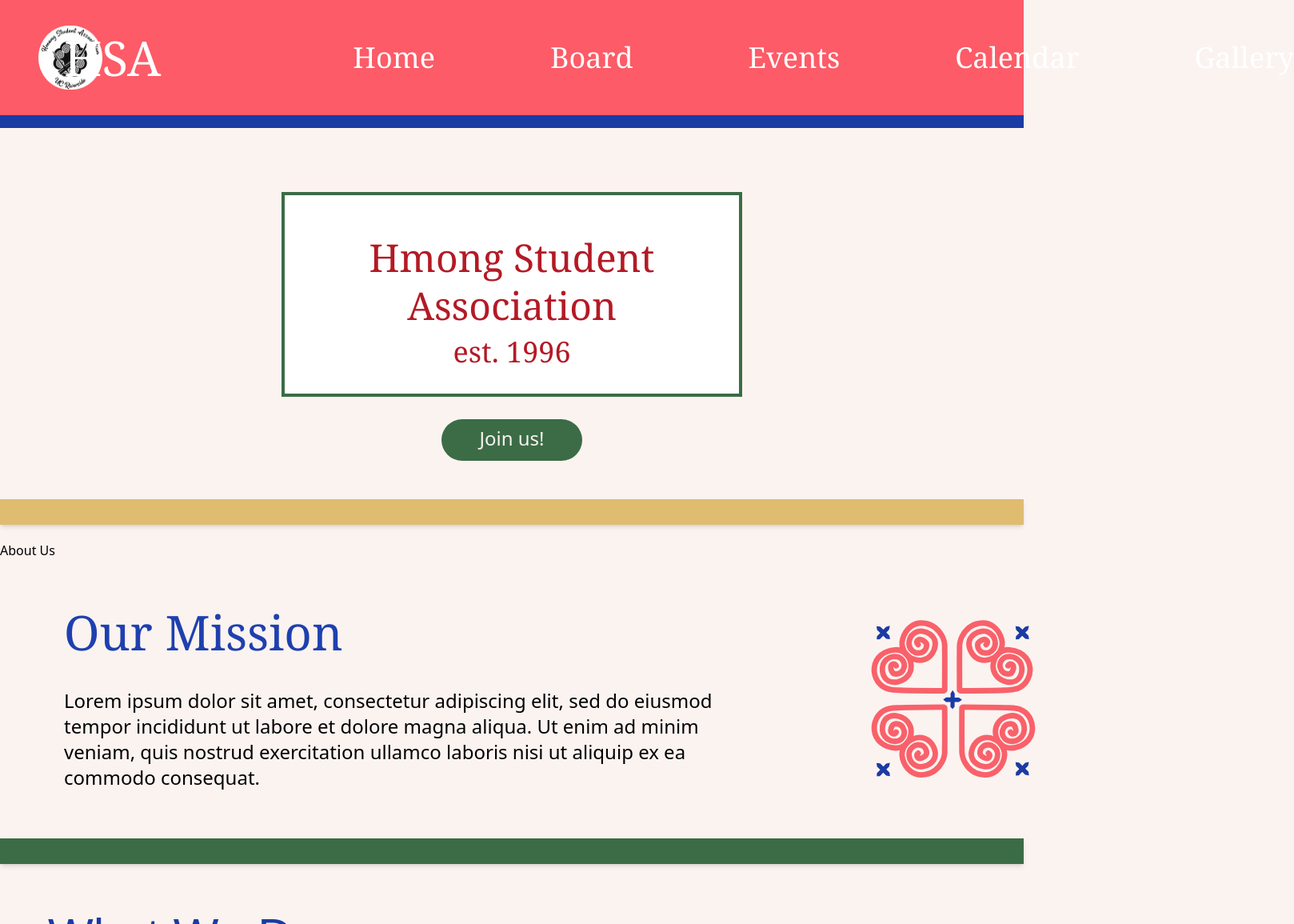
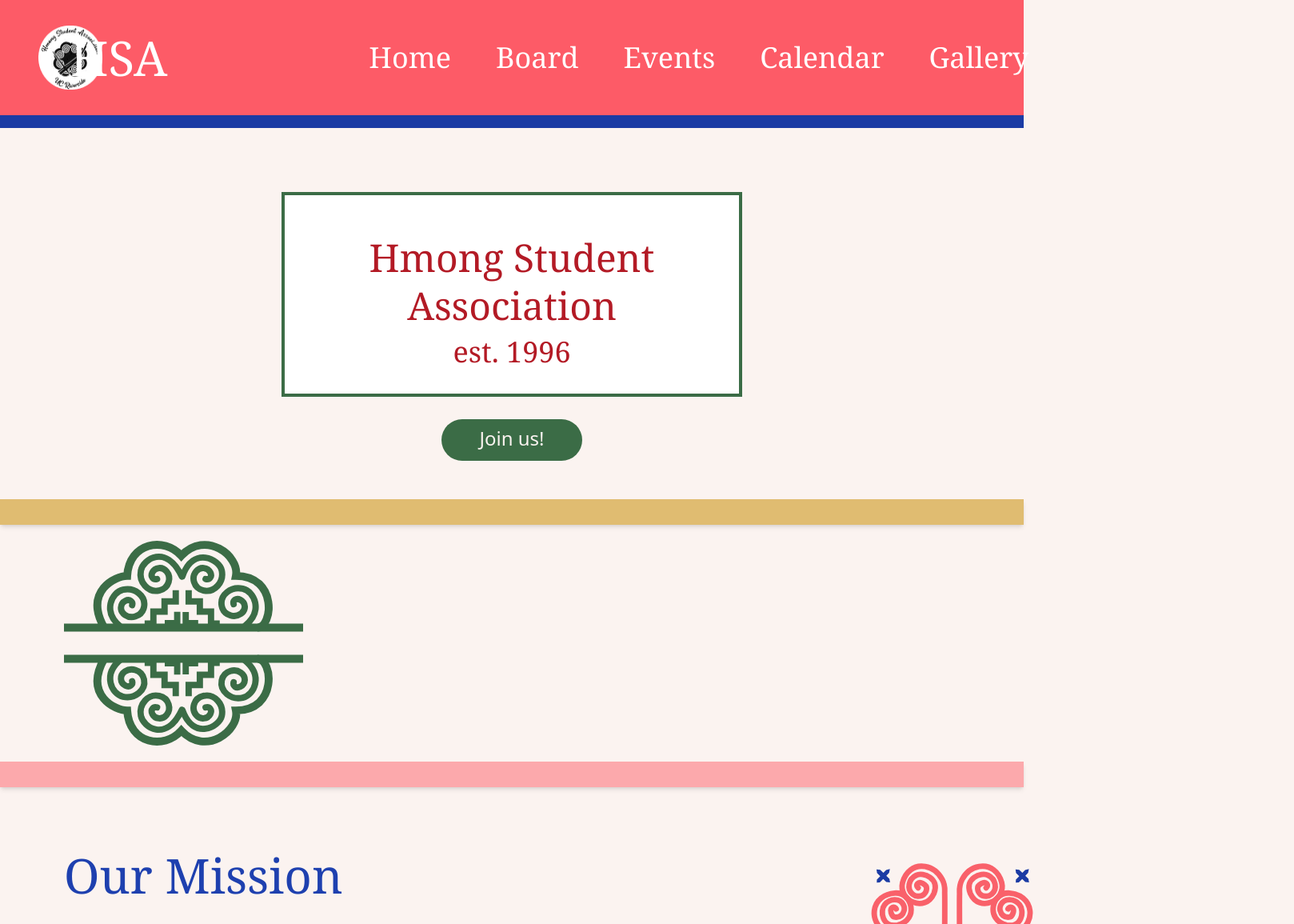
Before and after one commit to acm-ucr/hsa-website, a Next.js app: page / in a window 1280 px wide. Shown: the top 1155 px of the page at 80% size, 1618 px wide, since content can reach past the window. Built offline with nearby package versions, Linux system fonts and the light colour scheme; a web font is replaced by a local one.

Commit message:
Fixed navigation Bar

```diff
--- a/src/components/Navigation.tsx
+++ b/src/components/Navigation.tsx
@@ -1,10 +1,16 @@
 import Link from "next/link";
+//import { usePathname } from "next/navigation";
+//import { useEffect } from "react";
 
 const Navigation = () => {
+  // const pathName = usePathname();
+
+  // useEffect( () => {},[pathName]);
+
   return (
     <nav className="bg-hsa-pink-200 font-serif">
       <div className="mx-auto flex py-8 text-white">
-        <div className="flex items-center">
+        <div className="flex items-center gap-2">
           <Link href="/">
             <img
               src="/hsaImage.webp"
@@ -14,7 +20,7 @@ const Navigation = () => {
           </Link>
           <div className="text-6xl"> HSA</div>
         </div>
-        <ul className="ml-60 flex items-center space-x-36 text-4xl">
+        <ul className="ml-60 flex items-center gap-14 pl-3 text-4xl">
           <li className="hover:text-hsa-pink-300 hover:underline hover:decoration-[10px] hover:underline-offset-[12px]">
             <Link href="/home">Home</Link>
           </li>
--- a/src/components/home/About.tsx
+++ b/src/components/home/About.tsx
@@ -1,5 +1,22 @@
+import Image from "next/image";
+import hsa6 from "@/public/assets/hsa6.svg";
+
 const About = () => {
-  return <div>About Us</div>;
+  return (
+    <div>
+      <div className="jus flex px-10 pb-5">
+        <div className="flex flex-col gap-7 pl-10">
+          <div className="flex justify-center">
+            <Image src={hsa6} alt="HSA6" className="w-[200%]" />
+          </div>
+
+          <Image src={hsa6} alt="HSA6" className="scale-y-[-1] transform" />
+        </div>
+        <div></div>
+      </div>
+      <div className="mb-5 max-w-full bg-hsa-pink-400 p-4 shadow-md"></div>
+    </div>
+  );
 };
 
 export default About;
```
